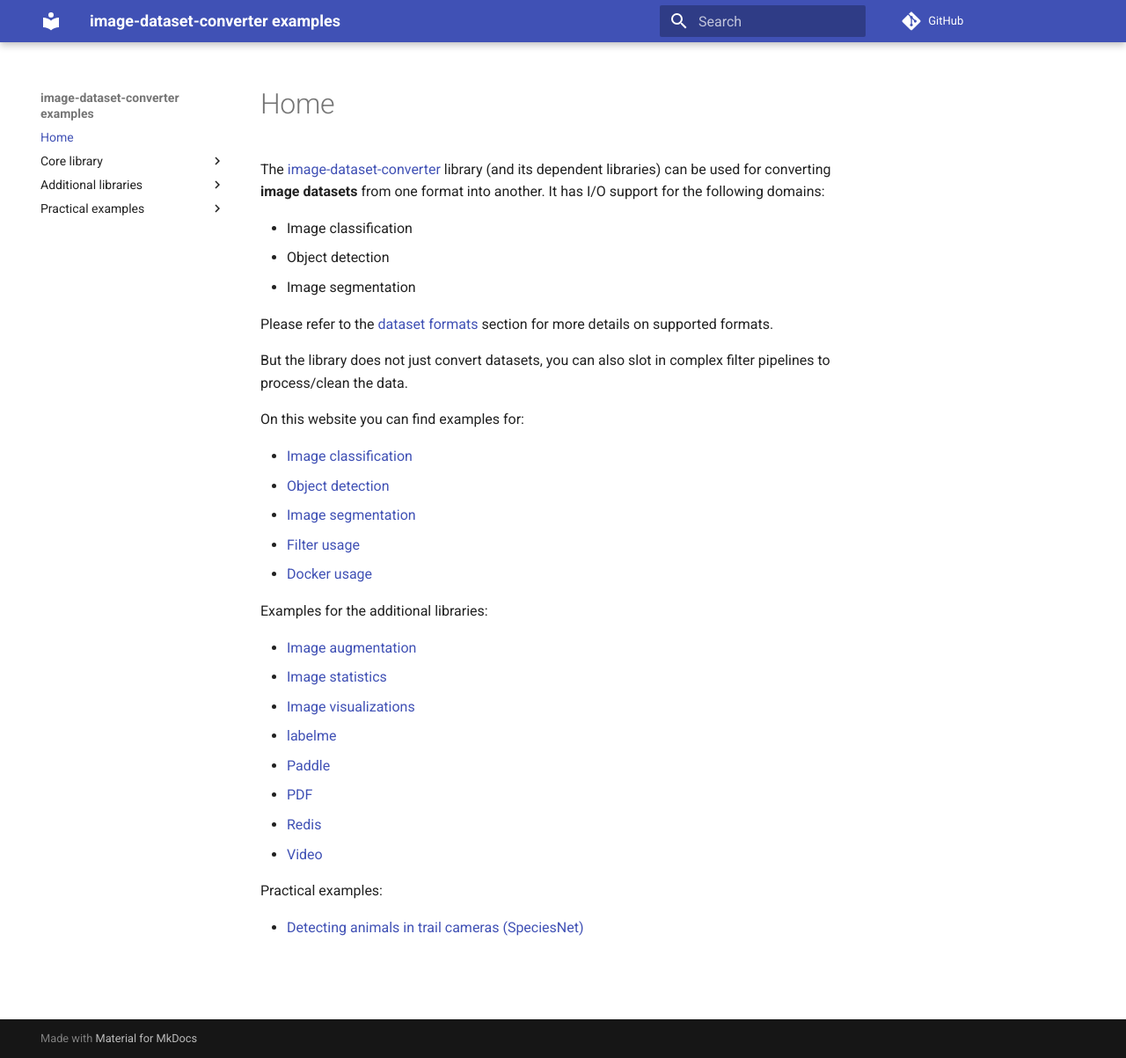
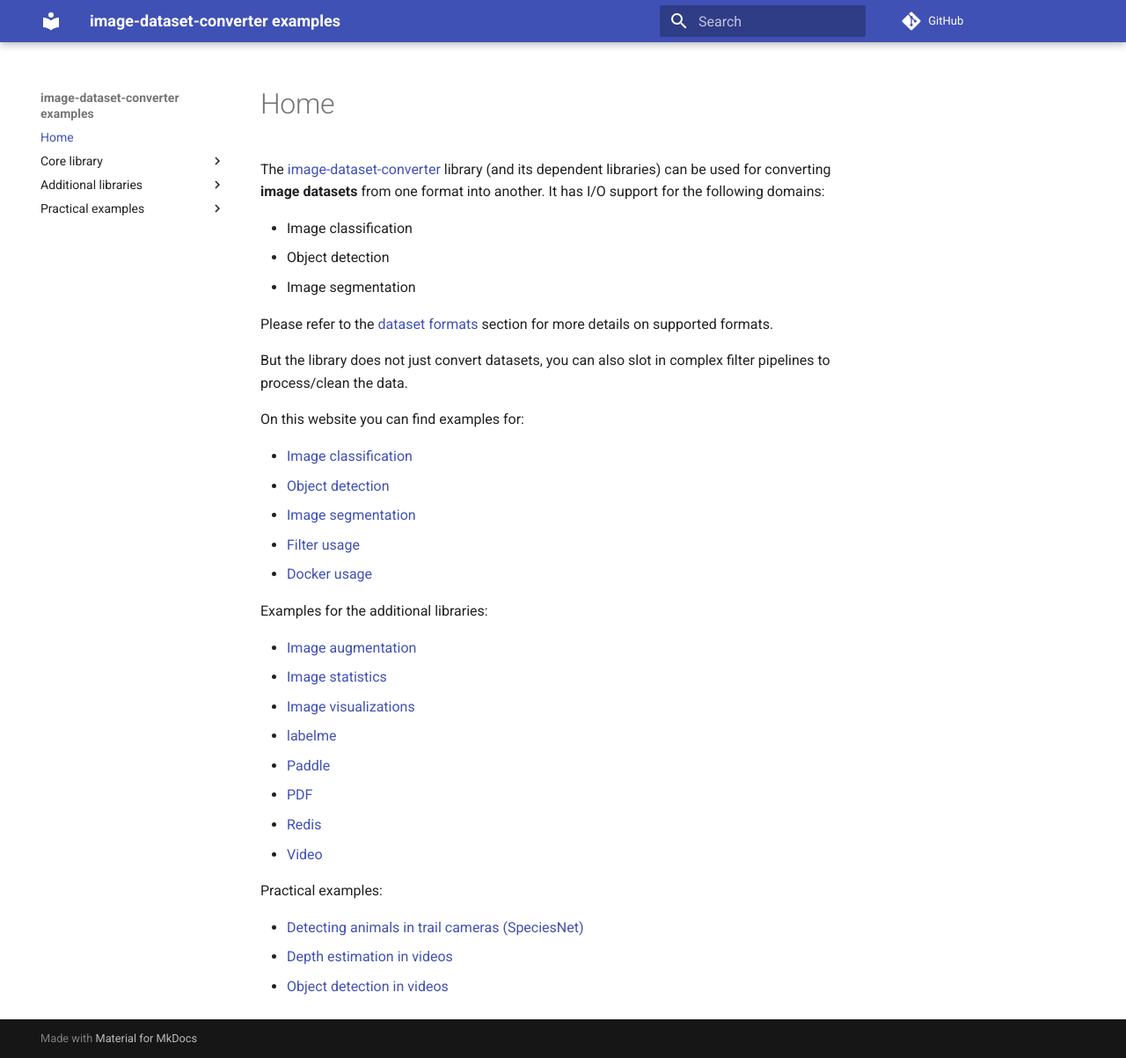
Before and after one commit to waikato-datamining/image-dataset-converter-examples, an MkDocs documentation site: the page built from docs/index.md, in a window 1280 px wide and 1203 px high. Shown: the whole window at 88% size. Built offline with MkDocs 1.6.1 and Material for MkDocs 9.7.7, drawn with Linux system fonts in a browser that asks for light colours; comment, search, counter and statistics services are not loaded.

Commit message:
updated practical examples

```diff
--- a/docs/index.md
+++ b/docs/index.md
@@ -34,3 +34,5 @@
 Practical examples:
 
 * [Detecting animals in trail cameras (SpeciesNet)](speciesnet.md)
+* [Depth estimation in videos](depth_estimation_in_videos.md)
+* [Object detection in videos](object_detection_in_videos.md)
--- a/mkdocs.yml
+++ b/mkdocs.yml
@@ -34,6 +34,6 @@
         - Redis: redis.md
         - Video: video.md
     - Practical examples:
-        - Depth estimation in videos: depth_estimation_in_videos.md
-        - Objeft detection in videos: object_detection_in_videos.md
+        - Depth estimation: depth_estimation_in_videos.md
+        - Object detection: object_detection_in_videos.md
         - SpeciesNet: speciesnet.md
```
